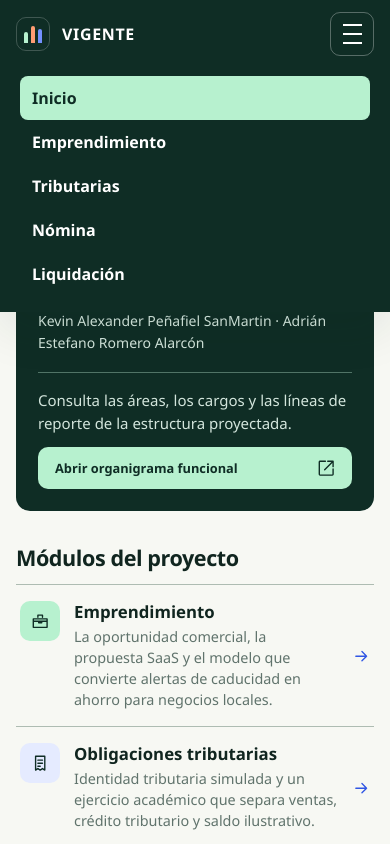
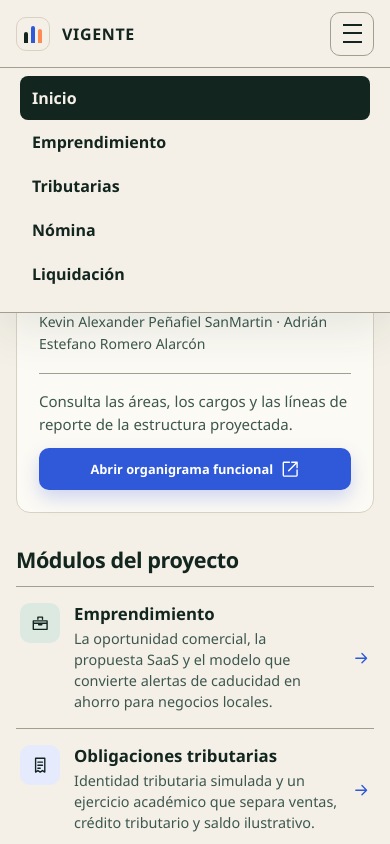
Before and after one commit to AdrianR0112/Vigente_final, a plain HTML site: page index.html in a window 390 px wide. Both pictures are taken after a click on the button "Abrir menú". Shown: the top 844 px of the page. Drawn offline with Linux system fonts and the light colour scheme.

Commit message:
Aplica la paleta de referencia de Vigente

```diff
--- a/app.js
+++ b/app.js
@@ -81,7 +81,7 @@
         </div>
         <aside class="hero-resource" aria-label="Estructura organizacional">
           <p>Consulta las áreas, los cargos y las líneas de reporte de la estructura proyectada.</p>
-          ${organizationLink("on-dark")}
+          ${organizationLink("primary")}
         </aside>
       </header>
 
--- a/styles.css
+++ b/styles.css
@@ -1,20 +1,20 @@
 :root {
-  --ink: #10251f;
-  --ink-2: #284239;
-  --muted: #60736c;
-  --paper: #f7f8f3;
-  --surface: #ffffff;
-  --surface-2: #eef2ec;
-  --line: #d7dfd8;
-  --line-strong: #aebcb2;
-  --green: #0f2d25;
+  --ink: #13251f;
+  --ink-2: #3d574e;
+  --muted: #3d574e;
+  --paper: #f4f0e7;
+  --surface: #fcfaf4;
+  --surface-2: #ebe6db;
+  --line: #d9d2c3;
+  --line-strong: #a49e90;
+  --green: var(--ink);
   --green-2: #174b3b;
-  --mint: #b7f1cf;
-  --mint-soft: #e8f8ee;
-  --blue: #3157e4;
-  --blue-soft: #e5ebff;
-  --peach: #f4d8ca;
-  --sand: #efe9dc;
+  --mint: #dce9e1;
+  --mint-soft: #e5eee8;
+  --blue: #2f59d9;
+  --blue-soft: #e5ebfd;
+  --peach: #f9dfce;
+  --sand: #ebe3d3;
   --amber: #9a5b08;
   --amber-soft: #fff1d5;
   --red: #a83a3a;
@@ -54,28 +54,29 @@ svg { width: 1.15rem; height: 1.15rem; fill: none; stroke: currentColor; stroke-
   align-items: center;
   gap: 28px;
   padding: 0 max(24px, calc((100vw - var(--max)) / 2));
-  color: #fff;
-  background: var(--green);
+  color: var(--ink);
+  background: var(--paper);
+  border-bottom: 1px solid var(--line-strong);
 }
 .brand-lockup { display: flex; align-items: center; gap: 12px; text-decoration: none; }
-.brand-bars { width: 34px; height: 34px; display: flex; align-items: flex-end; gap: 3px; padding: 7px; border: 1px solid rgba(255,255,255,.2); border-radius: 10px; }
+.brand-bars { width: 34px; height: 34px; display: flex; align-items: flex-end; gap: 3px; padding: 7px; border: 1px solid var(--line); border-radius: 10px; }
 .brand-bars i { width: 4px; display: block; border-radius: 3px 3px 0 0; }
-.brand-bars i:nth-child(1) { height: 11px; background: var(--mint); }
-.brand-bars i:nth-child(2) { height: 17px; background: #ff9c73; }
-.brand-bars i:nth-child(3) { height: 14px; background: #7390ff; }
+.brand-bars i:nth-child(1) { height: 11px; background: var(--ink); }
+.brand-bars i:nth-child(2) { height: 17px; background: var(--blue); }
+.brand-bars i:nth-child(3) { height: 14px; background: #ff8a54; }
 .brand-copy strong, .brand-copy span { display: block; }
 .brand-copy strong { font-size: 1rem; letter-spacing: .04em; text-transform: uppercase; }
-.brand-copy span { margin-top: 2px; color: #b8cdc4; font-size: .69rem; letter-spacing: .03em; }
+.brand-copy span { margin-top: 2px; color: var(--muted); font-size: .69rem; letter-spacing: .03em; }
 .top-nav { justify-self: end; display: flex; align-items: center; gap: 4px; }
-.top-nav a { display: flex; align-items: center; min-height: 44px; padding: 0 12px; border-radius: 8px; color: #c7d7d1; text-decoration: none; font-size: .875rem; font-weight: 650; transition: color .18s var(--ease), background .18s var(--ease); }
-.top-nav a:hover { color: #fff; background: rgba(255,255,255,.08); }
-.top-nav a[aria-current="page"], .mobile-nav a[aria-current="page"] { color: var(--green); background: var(--mint); }
-.nav-toggle { display: none; justify-self: end; width: 44px; height: 44px; place-items: center; gap: 4px; padding: 10px; border: 1px solid rgba(255,255,255,.3); border-radius: 10px; background: transparent; }
-.nav-toggle > span:not(.sr-only) { width: 19px; height: 2px; display: block; background: #fff; }
-.mobile-nav { display: none; position: fixed; inset: 68px 0 auto; z-index: 35; max-height: calc(100dvh - 68px); overflow-y: auto; padding: 8px 20px 16px; color: #fff; background: var(--green); box-shadow: var(--shadow); }
+.top-nav a { display: flex; align-items: center; min-height: 44px; padding: 0 12px; border-radius: 8px; color: var(--muted); text-decoration: none; font-size: .875rem; font-weight: 650; transition: color .18s var(--ease), background .18s var(--ease); }
+.top-nav a:hover { color: var(--ink); background: var(--surface-2); }
+.top-nav a[aria-current="page"], .mobile-nav a[aria-current="page"] { color: var(--paper); background: var(--ink); }
+.nav-toggle { display: none; justify-self: end; width: 44px; height: 44px; place-items: center; gap: 4px; padding: 10px; border: 1px solid var(--line-strong); border-radius: 10px; background: transparent; }
+.nav-toggle > span:not(.sr-only) { width: 19px; height: 2px; display: block; background: var(--ink); }
+.mobile-nav { display: none; position: fixed; inset: 68px 0 auto; z-index: 35; max-height: calc(100dvh - 68px); overflow-y: auto; padding: 8px 20px 16px; color: var(--ink); background: var(--paper); border-bottom: 1px solid var(--line-strong); box-shadow: var(--shadow); }
 .mobile-nav a { display: flex; align-items: center; min-height: 44px; padding: 8px 12px; border-radius: 8px; text-decoration: none; font-weight: 650; }
 .mobile-nav a:hover { text-decoration: underline; }
-.site-header :focus-visible, .mobile-nav :focus-visible, .hero-resource :focus-visible { outline-color: var(--mint); }
+.site-header :focus-visible, .mobile-nav :focus-visible, .hero-resource :focus-visible { outline-color: var(--blue); }
 
 main { min-height: calc(100vh - 170px); scroll-margin-top: 68px; }
 .page { width: min(var(--max), calc(100% - 48px)); margin: 0 auto; padding: 40px 0 64px; }
@@ -88,14 +89,12 @@ main { min-height: calc(100vh - 170px); scroll-margin-top: 68px; }
 .button:hover { transform: translateY(-1px); }
 .button.primary { color: #fff; background: var(--blue); box-shadow: 0 8px 18px rgba(49,87,228,.22); }
 .button.primary:hover { background: #2444bd; }
-.button.on-dark { justify-content: space-between; color: var(--green); background: var(--mint); }
-.button.on-dark:hover { background: var(--mint-soft); }
 .button svg { flex: 0 0 auto; }
-.button.secondary { color: var(--green); border-color: var(--line-strong); background: #fff; }
+.button.secondary { color: var(--green); border-color: var(--line-strong); background: var(--surface); }
 .button.secondary:hover { border-color: var(--blue); color: var(--blue); }
 .button.ghost { border-color: transparent; background: transparent; }
 .button.ghost:hover { background: var(--surface-2); }
-.icon-button { width: 42px; height: 42px; display: grid; place-items: center; border: 1px solid var(--line); border-radius: 10px; background: #fff; cursor: pointer; }
+.icon-button { width: 42px; height: 42px; display: grid; place-items: center; border: 1px solid var(--line); border-radius: 10px; background: var(--surface); cursor: pointer; }
 .icon-button:hover { border-color: var(--blue); color: var(--blue); }
 
 .tag { display: inline-flex; align-items: center; min-height: 25px; padding: 3px 9px; border-radius: 999px; color: var(--green-2); background: var(--mint-soft); font-size: .7rem; font-weight: 800; letter-spacing: .02em; }
@@ -103,11 +102,11 @@ main { min-height: calc(100vh - 170px); scroll-margin-top: 68px; }
 .tag.pending { color: #783330; background: var(--red-soft); }
 .tag.complete { color: #115f45; background: var(--mint-soft); }
 
-.hero-grid { display: grid; grid-template-columns: minmax(0, 2fr) minmax(0, 1fr); align-items: center; gap: 36px; padding: 36px; color: var(--surface); background: var(--green); border-radius: var(--radius); }
+.hero-grid { display: grid; grid-template-columns: minmax(0, 2fr) minmax(0, 1fr); align-items: center; gap: 36px; padding: 36px; color: var(--ink); background: var(--surface); border: 1px solid var(--line); border-radius: var(--radius); }
 .hero-copy h1 { margin: 0; font-size: 3rem; line-height: 1.08; letter-spacing: -.035em; }
-.hero-copy p, .hero-resource p { max-width: 60ch; margin: 12px 0 0; color: #d3e5dc; line-height: 1.55; }
+.hero-copy p, .hero-resource p { max-width: 60ch; margin: 12px 0 0; color: var(--muted); line-height: 1.55; }
 .hero-copy .hero-authors { margin-top: 16px; font-size: .875rem; }
-.hero-resource { padding-inline-start: 28px; border-inline-start: 1px solid #517467; }
+.hero-resource { padding-inline-start: 28px; border-inline-start: 1px solid var(--line-strong); }
 .hero-resource p { margin: 0 0 12px; font-size: .9375rem; }
 .home-section, .module-intro { margin-top: 32px; }
 .home-section h2, .module-intro h2 { margin: 0 0 12px; font-size: 1.35rem; letter-spacing: -.02em; }
@@ -149,7 +148,7 @@ main { min-height: calc(100vh - 170px); scroll-margin-top: 68px; }
 .metric-row > div + div { border-left: 1px solid var(--line); }
 .metric-row span, .metric-row strong, .metric-row small { display: block; }
 .metric-row span { color: var(--muted); font-size: .72rem; font-weight: 750; }
-.metric-row strong { margin-top: 11px; font-size: 1.7rem; letter-spacing: -.03em; font-variant-numeric: tabular-nums; }
+.metric-row strong { color: var(--blue); margin-top: 11px; font-size: 1.7rem; letter-spacing: -.03em; font-variant-numeric: tabular-nums; }
 .metric-row small { margin-top: 5px; color: var(--muted); font-size: .7rem; }
 
 .content-grid { display: grid; grid-template-columns: minmax(0, 1.2fr) minmax(0, 1fr); align-items: start; gap: 20px; margin-top: 24px; }
@@ -185,11 +184,11 @@ main { min-height: calc(100vh - 170px); scroll-margin-top: 68px; }
 .evidence-list span { color: var(--muted); font-size: .78rem; line-height: 1.5; }
 
 .table-toolbar { display: flex; justify-content: space-between; gap: 12px; margin: 18px 0 12px; }
-.search-box { width: min(440px, 100%); min-height: 42px; display: flex; align-items: center; gap: 9px; padding: 0 12px; border: 1px solid var(--line-strong); border-radius: 10px; background: #fff; }
+.search-box { width: min(440px, 100%); min-height: 42px; display: flex; align-items: center; gap: 9px; padding: 0 12px; border: 1px solid var(--line-strong); border-radius: 10px; background: var(--surface); }
 .search-box:focus-within { border-color: var(--blue); box-shadow: 0 0 0 3px rgba(49,87,228,.12); }
 .search-box svg { color: var(--muted); }
 .search-box input { width: 100%; border: 0; outline: 0; color: var(--ink); background: transparent; }
-.table-wrap { overflow: auto; border: 1px solid var(--line); border-radius: var(--radius); background: #fff; box-shadow: var(--shadow-soft); }
+.table-wrap { overflow: auto; border: 1px solid var(--line); border-radius: var(--radius); background: var(--surface); box-shadow: var(--shadow-soft); }
 table { width: 100%; border-collapse: collapse; font-size: .76rem; }
 th { padding: 13px 15px; color: #4e655d; background: var(--surface-2); text-align: left; font-size: .68rem; letter-spacing: .045em; text-transform: uppercase; white-space: nowrap; }
 td { padding: 14px 15px; border-top: 1px solid var(--line); vertical-align: middle; }
@@ -200,7 +199,7 @@ tbody tr:hover { background: #fbfcf9; }
 .person-cell small { margin-top: 3px; color: var(--muted); }
 
 .canvas-grid { display: grid; grid-template-columns: repeat(3, 1fr); gap: 1px; overflow: hidden; margin-top: 18px; border: 1px solid var(--line); border-radius: var(--radius); background: var(--line); }
-.canvas-item { min-height: 150px; padding: 20px; background: #fff; }
+.canvas-item { min-height: 150px; padding: 20px; background: var(--surface); }
 .canvas-item:nth-child(2), .canvas-item:nth-child(6) { background: var(--blue-soft); }
 .canvas-item:nth-child(4), .canvas-item:nth-child(8) { background: var(--mint-soft); }
 .canvas-item strong { display: block; font-size: .78rem; }
@@ -234,19 +233,19 @@ tbody tr:hover { background: #fbfcf9; }
 .check-row small { margin-top: 3px; color: var(--muted); }
 
 .documents-grid { display: grid; grid-template-columns: repeat(2, 1fr); gap: 14px; }
-.document-item { min-height: 165px; display: flex; flex-direction: column; justify-content: space-between; padding: 20px; border: 1px solid var(--line); border-radius: var(--radius); background: #fff; box-shadow: var(--shadow-soft); }
+.document-item { min-height: 165px; display: flex; flex-direction: column; justify-content: space-between; padding: 20px; border: 1px solid var(--line); border-radius: var(--radius); background: var(--surface); box-shadow: var(--shadow-soft); }
 .document-item h3 { margin: 12px 0 0; font-size: 1rem; }
 .document-item p { margin: 7px 0 0; color: var(--muted); font-size: .76rem; line-height: 1.5; }
 .document-item footer { display: flex; justify-content: space-between; align-items: center; gap: 10px; margin-top: 18px; }
 .document-item footer span { color: var(--muted); font-size: .7rem; }
 
-.document-dialog { width: min(1120px, calc(100vw - 34px)); height: min(820px, calc(100vh - 34px)); padding: 0; border: 0; border-radius: 16px; color: var(--ink); background: #fff; box-shadow: 0 32px 90px rgba(8,25,20,.35); }
+.document-dialog { width: min(1120px, calc(100vw - 34px)); height: min(820px, calc(100vh - 34px)); padding: 0; border: 0; border-radius: 16px; color: var(--ink); background: var(--surface); box-shadow: 0 32px 90px rgba(8,25,20,.35); }
 .document-dialog::backdrop { background: rgba(8,25,20,.68); backdrop-filter: blur(3px); }
 .dialog-head { min-height: 75px; display: flex; justify-content: space-between; align-items: center; gap: 20px; padding: 15px 18px 15px 24px; border-bottom: 1px solid var(--line); }
 .dialog-head h2 { margin: 0; font-size: 1.05rem; }
 .dialog-head p { margin: 5px 0 0; color: var(--muted); font-size: .75rem; }
 .document-frame-wrap { height: calc(100% - 142px); padding: 12px; background: var(--surface-2); }
-.document-frame-wrap iframe { width: 100%; height: 100%; border: 1px solid var(--line); border-radius: 10px; background: #fff; }
+.document-frame-wrap iframe { width: 100%; height: 100%; border: 1px solid var(--line); border-radius: 10px; background: var(--surface); }
 .dialog-actions { min-height: 67px; display: flex; justify-content: flex-end; align-items: center; gap: 8px; padding: 12px 18px; border-top: 1px solid var(--line); }
 
 .toast { position: fixed; right: 24px; bottom: 24px; z-index: 60; max-width: 360px; padding: 13px 16px; border-radius: 10px; color: #fff; background: var(--green); box-shadow: var(--shadow); opacity: 0; transform: translateY(14px); pointer-events: none; transition: opacity .2s var(--ease), transform .2s var(--ease); }
@@ -282,7 +281,7 @@ tbody tr:hover { background: #fbfcf9; }
   .brand-copy span { display: none; }
   .hero-grid { grid-template-columns: minmax(0, 1fr); gap: 18px; padding: 22px; }
   .hero-copy h1 { font-size: 2rem; }
-  .hero-resource { padding: 16px 0 0; border: 0; border-top: 1px solid #517467; }
+  .hero-resource { padding: 16px 0 0; border: 0; border-top: 1px solid var(--line-strong); }
   .hero-resource .button { width: 100%; }
   .module-list { grid-template-columns: minmax(0, 1fr); }
   .module-list li:nth-last-child(2) { border-bottom: 0; }
```
Also changed, not shown: index.html (+1 -1 lines).
